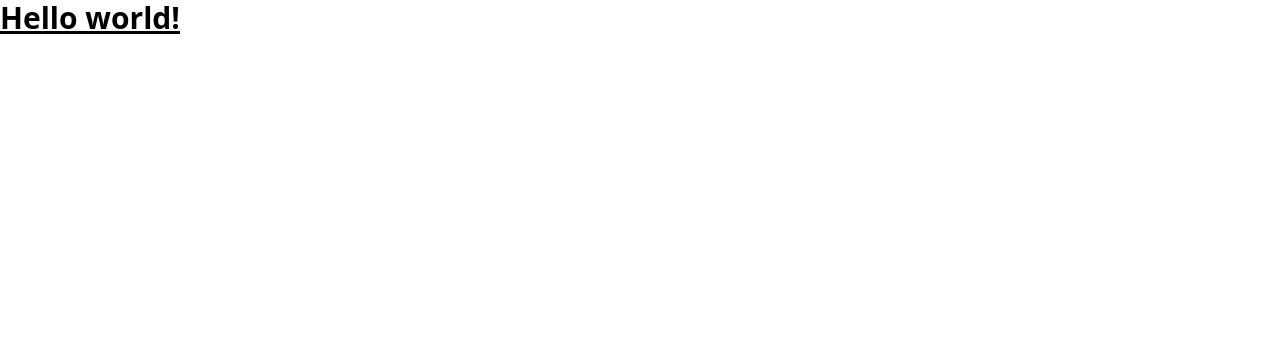
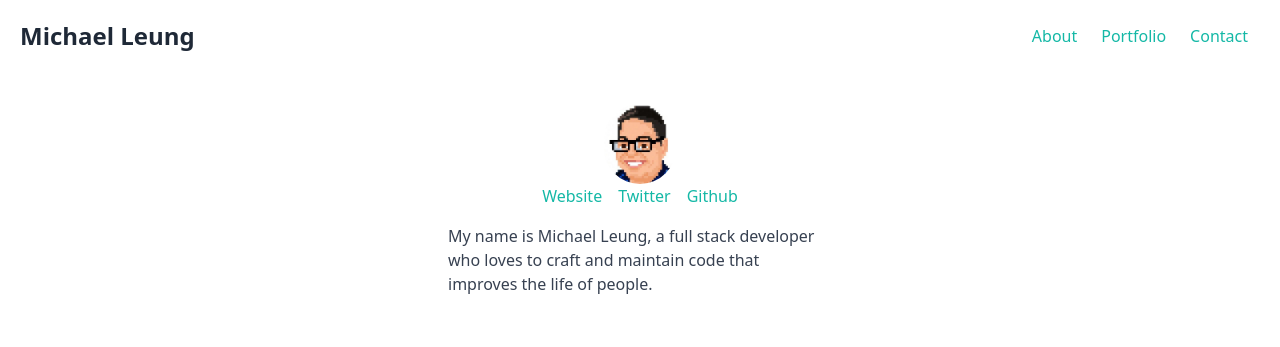
Before and after one commit to mkleung/blog, a Gatsby site: page / in a window 1280 px wide. Built offline with nearby package versions, Linux system fonts and the light colour scheme; Gatsby itself is replaced by a stand-in of ours.

Commit message:
added some styles

```diff
--- a/src/pages/index.js
+++ b/src/pages/index.js
@@ -1,13 +1,37 @@
 import * as React from "react"
 import '../styles/global.css'
-
+import profileImg from "../images/mike.jpeg"
 
 const IndexPage = () => {
   return (
-    <main>
-    <h1 className="text-3xl font-bold underline">
-      Hello world!
-    </h1>
+    <main className="bg-white font-sans leading-normal tracking-normal text-gray-800">
+
+      <div className="container mx-auto">
+      <header className="px-5 py-4 flex justify-between items-center">
+        <h1 className="text-2xl font-semibold">Michael Leung</h1>
+        <nav className="flex">
+          <a href="/about" className="block px-3 py-2 rounded-lg text-teal-500 hover:bg-teal-400 hover:text-white">About</a>
+          <a href="/portfolio" className="block px-3 py-2 rounded-lg text-teal-500 hover:bg-teal-400 hover:text-white">Portfolio</a>
+          <a href="/contact" className="block px-3 py-2 rounded-lg text-teal-500 hover:bg-teal-400 hover:text-white">Contact</a>
+        </nav>
+      </header>
+    </div>
+
+    <div className="container mx-auto py-8">
+      <div className="mx-auto max-w-sm ">
+        <img
+        src={profileImg} alt="Developer Photo" class="mx-auto h-20 rounded-full" />
+        {/* <h1 className="text-3xl font-bold text-center">Example Developer</h1> */}
+        <div className="text-center">
+          <a href="https://mikeleung.ca" class="text-teal-500 hover:text-teal-800 mx-2">Website</a>
+          <a href="https://twitter.com/" class="text-teal-500 hover:text-teal-800 mx-2">Twitter</a>
+          <a href="https://github.com/mkleung" class="text-teal-500 hover:text-teal-800 mx-2">Github</a>
+        </div>
+        <p className="py-4 text-gray-700">
+        My name is Michael Leung, a full stack developer who loves to craft and maintain code that improves the life of people.
+        </p>
+      </div>
+    </div>
   </main>
   )
 }
```
Also changed, not shown: src/images/mike.jpeg (added).
